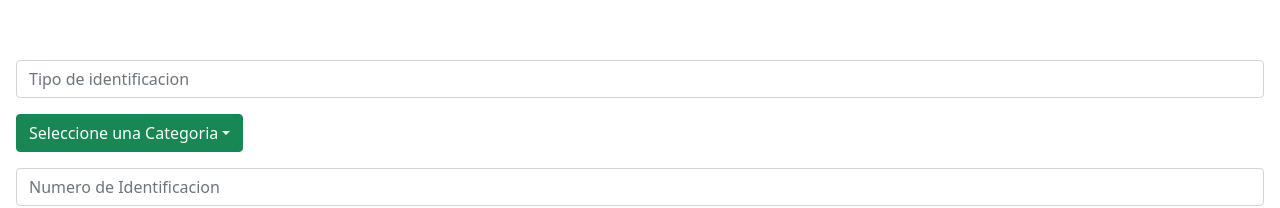
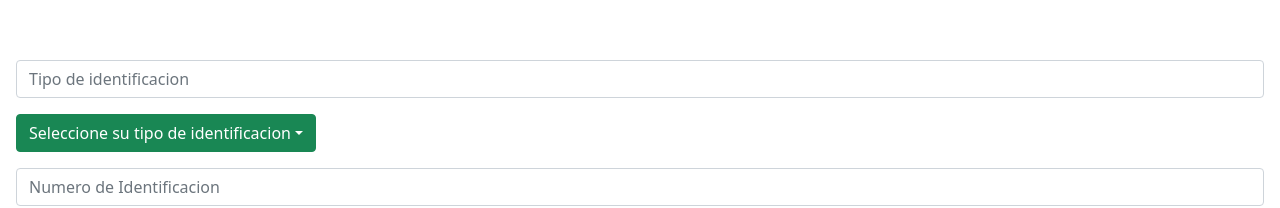
Before and after one commit to merkart/merkart-front, a React (Create React App) app: page /editArtisan in a window 1280 px wide. Shown: the part 322-530 px from the top of the page. Built offline with nearby package versions, Linux system fonts and the light colour scheme; what google-maps-react would draw is missing.

Commit message:
refactoring seleccionar tipo de identificacion

```diff
--- a/src/components/artisanProfile/TypeOfId.js
+++ b/src/components/artisanProfile/TypeOfId.js
@@ -23,8 +23,8 @@ export const TypeOfId = (props) => {
     ])
 
     const [dropdownSelect, setDropdownSelect] = useState({
-            name: 'Seleccione una Categoria',
-            description: 'Seleccione una Categoria'
+            name: 'Seleccione su tipo de identificacion',
+            description: 'Seleccione su tipo de identificacion'
         }
     )
 
```
